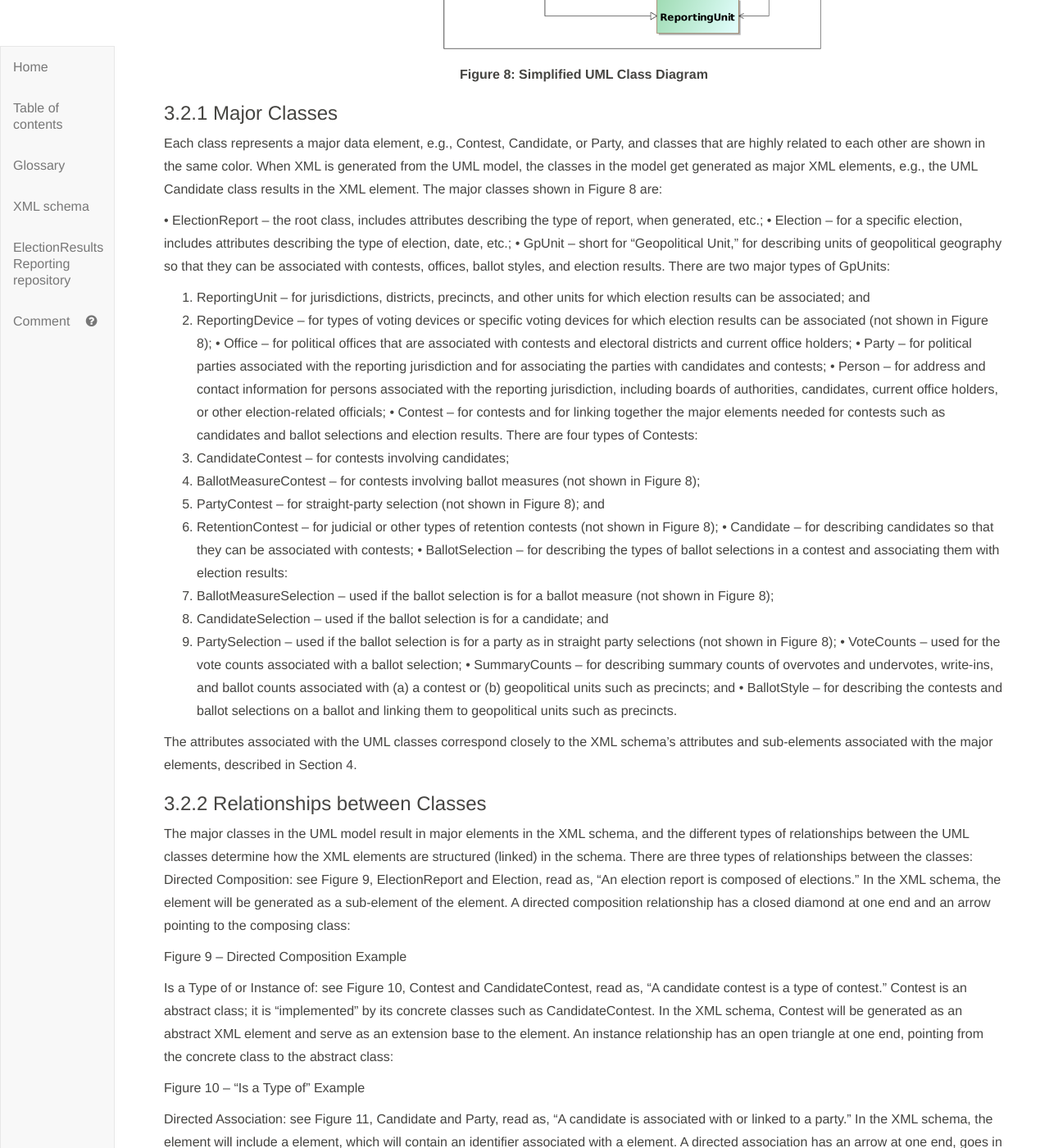
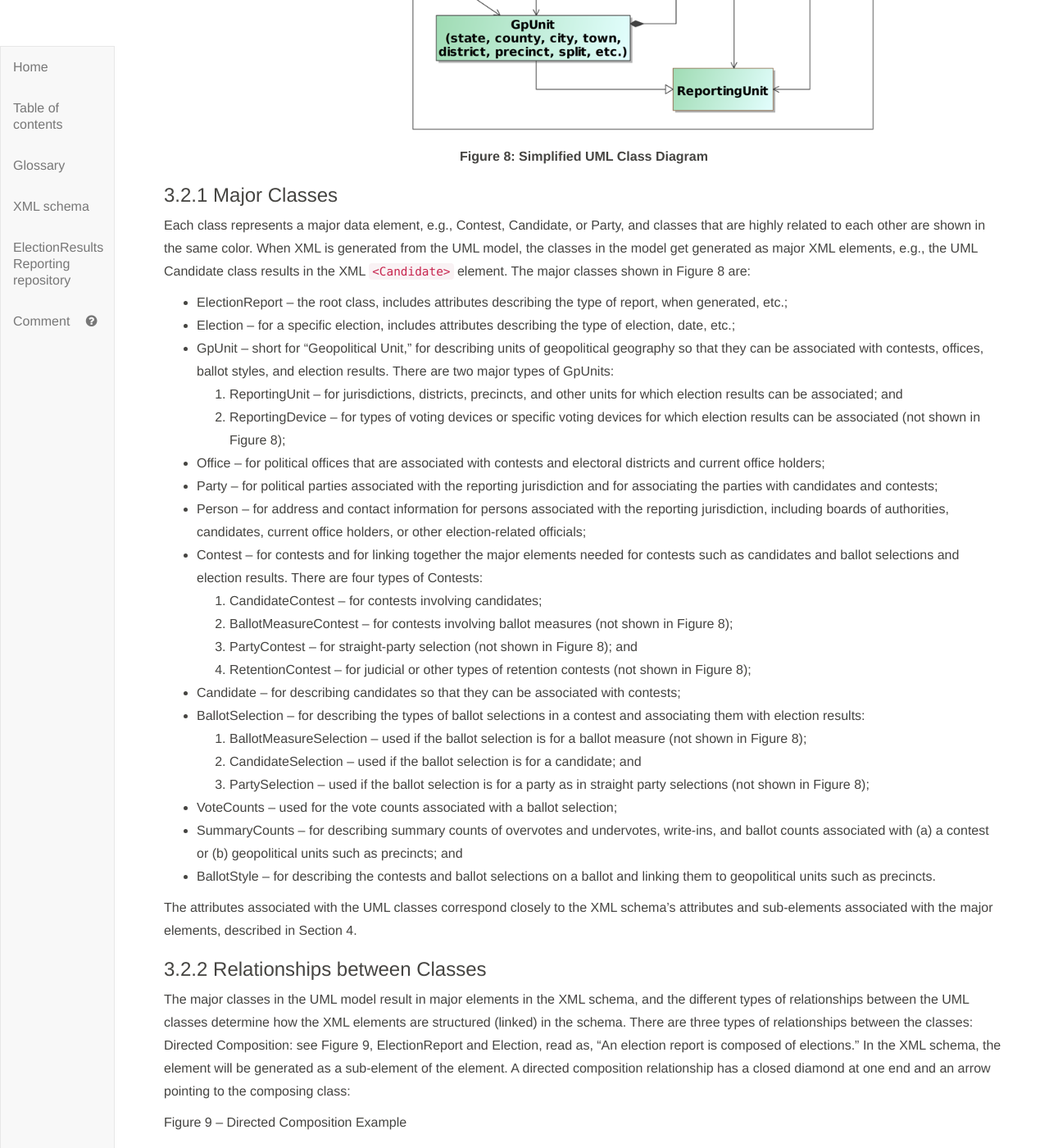
Before and after one commit to usnistgov/ElectionResultsReporting, a Jekyll site: the page built from index.md, in a window 1280 px wide and 1400 px high, scrolled down 16587 px. Shown: the whole window at 82% size. Built offline with Jekyll 4.4.1, drawn with Linux system fonts in a browser that asks for light colours; our own code applies the rules of GitHub Pages for plain Markdown files.

```diff
--- a/index.md
+++ b/index.md
@@ -407,35 +407,35 @@ The UML model represents a format-independent description of the data required b
 Figure 8 shows a high-level view of the class diagram, minus its attributes and certain ancillary classes (the complete diagram is available for download, see Appendix C—References).
 
 <div class="text-center" markdown="1">
-<img src="Figures/SimplifiedUMLClassDiagram.png" height="450"/>
+<img src="Figures/SimplifiedUMLClassDiagram.png" height="550"/>
 
 **Figure 8: Simplified UML Class Diagram**
 </div>
 
 ### 3.2.1	Major Classes
-Each class represents a major data element, e.g., Contest, Candidate, or Party, and classes that are highly related to each other are shown in the same color.  When XML is generated from the UML model, the classes in the model get generated as major XML elements, e.g., the UML Candidate class results in the XML <Candidate> element.  The major classes shown in Figure 8 are:
+Each class represents a major data element, e.g., Contest, Candidate, or Party, and classes that are highly related to each other are shown in the same color.  When XML is generated from the UML model, the classes in the model get generated as major XML elements, e.g., the UML Candidate class results in the XML `<Candidate>` element.  The major classes shown in Figure 8 are:
 
-•	ElectionReport – the root class, includes attributes describing the type of report, when generated, etc.;
-•	Election – for a specific election, includes attributes describing the type of election, date, etc.;
-•	GpUnit – short for “Geopolitical Unit,” for describing units of geopolitical geography so that they can be associated with contests, offices, ballot styles, and election results.  There are two major types of GpUnits:
-1.	ReportingUnit – for jurisdictions, districts, precincts, and other units for which election results can be associated; and
-2.	ReportingDevice – for types of voting devices or specific voting devices for which election results can be associated (not shown in Figure 8);
-•	Office – for political offices that are associated with contests and electoral districts and current office holders;
-•	Party – for political parties associated with the reporting jurisdiction and for associating the parties with candidates and contests;
-•	Person – for address and contact information for persons associated with the reporting jurisdiction, including boards of authorities, candidates, current office holders, or other election-related officials;
-•	Contest – for contests and for linking together the major elements needed for contests such as candidates and ballot selections and election results. There are four types of Contests:
-1.	CandidateContest – for contests involving candidates;
-2.	BallotMeasureContest – for contests involving ballot measures (not shown in Figure 8);
-3.	PartyContest – for straight-party selection (not shown in Figure 8); and
-4.	RetentionContest – for judicial or other types of retention contests (not shown in Figure 8);
-•	Candidate – for describing candidates so that they can be associated with contests;
-•	BallotSelection – for describing the types of ballot selections in a contest and associating them with election results:
-1.	BallotMeasureSelection – used if the ballot selection is for a ballot measure (not shown in Figure 8);
-2.	CandidateSelection – used if the ballot selection is for a candidate; and
-3.	PartySelection – used if the ballot selection is for a party as in straight party selections (not shown in Figure 8);
-•	VoteCounts – used for the vote counts associated with a ballot selection;
-•	SummaryCounts – for describing summary counts of overvotes and undervotes, write-ins, and ballot counts associated with (a) a contest or (b) geopolitical units such as precincts; and
-•	BallotStyle – for describing the contests and ballot selections on a ballot and linking them to geopolitical units such as precincts.
+*	ElectionReport – the root class, includes attributes describing the type of report, when generated, etc.;
+*	Election – for a specific election, includes attributes describing the type of election, date, etc.;
+*	GpUnit – short for “Geopolitical Unit,” for describing units of geopolitical geography so that they can be associated with contests, offices, ballot styles, and election results.  There are two major types of GpUnits:
+  1.	ReportingUnit – for jurisdictions, districts, precincts, and other units for which election results can be associated; and
+  2.	ReportingDevice – for types of voting devices or specific voting devices for which election results can be associated (not shown in Figure 8);
+*	Office – for political offices that are associated with contests and electoral districts and current office holders;
+*	Party – for political parties associated with the reporting jurisdiction and for associating the parties with candidates and contests;
+*	Person – for address and contact information for persons associated with the reporting jurisdiction, including boards of authorities, candidates, current office holders, or other election-related officials;
+*	Contest – for contests and for linking together the major elements needed for contests such as candidates and ballot selections and election results. There are four types of Contests:
+  1.	CandidateContest – for contests involving candidates;
+  2.	BallotMeasureContest – for contests involving ballot measures (not shown in Figure 8);
+  3.	PartyContest – for straight-party selection (not shown in Figure 8); and
+  4.	RetentionContest – for judicial or other types of retention contests (not shown in Figure 8);
+*	Candidate – for describing candidates so that they can be associated with contests;
+*	BallotSelection – for describing the types of ballot selections in a contest and associating them with election results:
+  1.	BallotMeasureSelection – used if the ballot selection is for a ballot measure (not shown in Figure 8);
+  2.	CandidateSelection – used if the ballot selection is for a candidate; and
+  3.	PartySelection – used if the ballot selection is for a party as in straight party selections (not shown in Figure 8);
+*	VoteCounts – used for the vote counts associated with a ballot selection;
+*	SummaryCounts – for describing summary counts of overvotes and undervotes, write-ins, and ballot counts associated with (a) a contest or (b) geopolitical units such as precincts; and
+*	BallotStyle – for describing the contests and ballot selections on a ballot and linking them to geopolitical units such as precincts.
 
 The attributes associated with the UML classes correspond closely to the XML schema’s attributes and sub-elements associated with the major elements, described in Section 4.
 
```
Also changed, not shown: other parts of index.md (+6 -6 lines).
